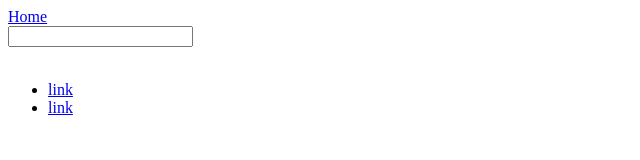
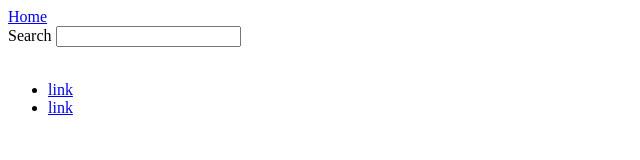
Before and after one commit to parsa-webCode/collab-project, a plain HTML site: page index.html in a window 1280 px wide. Shown: the full height of the page, 0-640 px from the left. Drawn offline with Linux system fonts and the light colour scheme.

Commit message:
Update index.html

```diff
--- a/index.html
+++ b/index.html
@@ -15,6 +15,7 @@
          </nav>
          <search>
             <form>
+               <label>Search</label>
                <input type="text">
             </form>
          </search>
```
